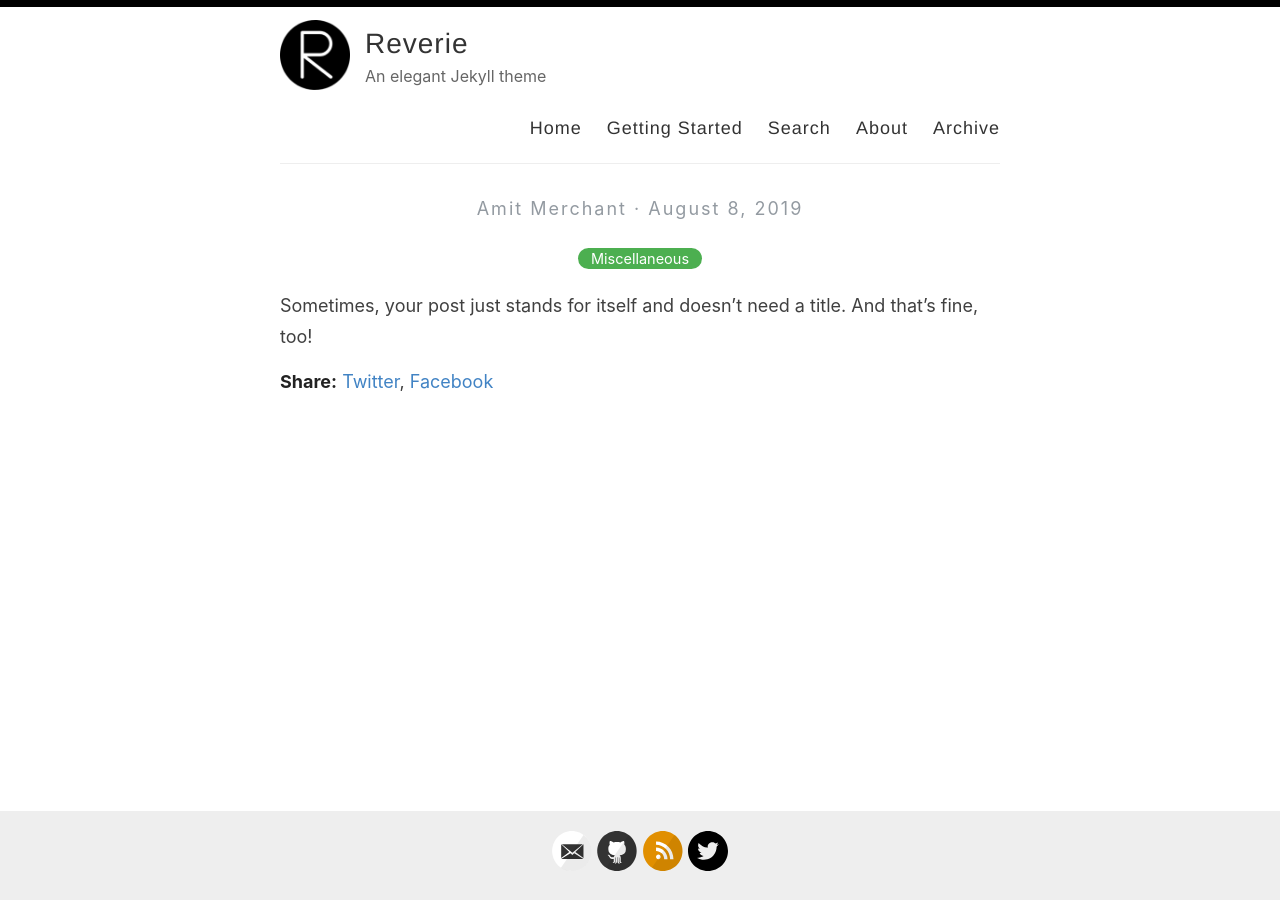
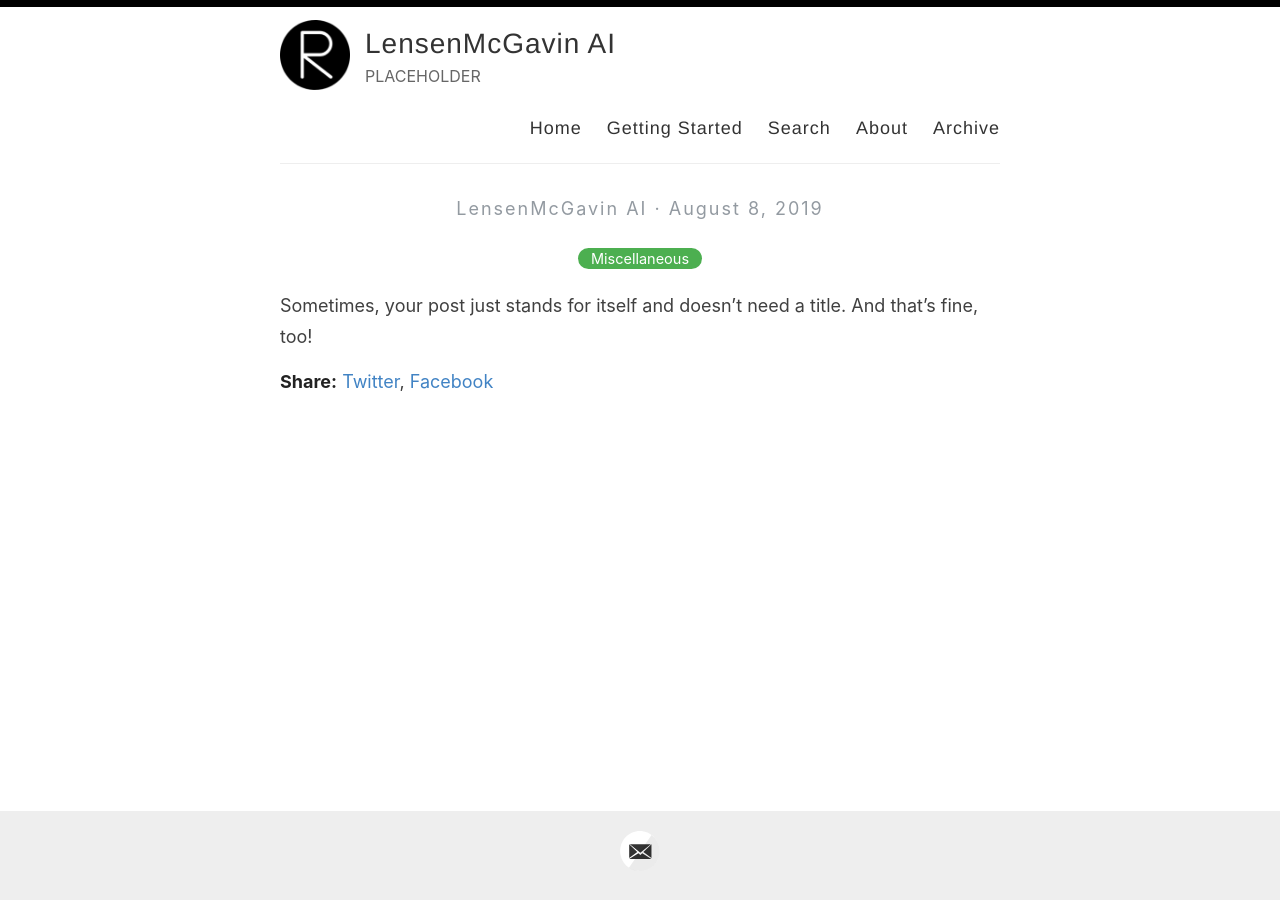
Before and after one commit to LensenMcGavin-AI/LensenMcGavin-AI.github.io, a Jekyll site: the page built from _posts/2019-08-08-no-title-posts.md, in a window 1280 px wide. Built offline with Jekyll 4.4.1, drawn with Linux system fonts in a browser that asks for light colours.

Commit message:
Update _config.yml

```diff
--- a/_config.yml
+++ b/_config.yml
@@ -3,13 +3,13 @@
 #
 
 # Name of your site (displayed in the header)
-name: Reverie
+name: LensenMcGavin AI
 
 # Name of the author
-author: Amit Merchant
+author: LensenMcGavin AI
 
 # Short bio or description (displayed in the header)
-description: An elegant Jekyll theme
+description: PLACEHOLDER
 
 # URL of your avatar or profile pic (you could use your GitHub profile pic)
 avatar: /images/reverie.png
@@ -21,15 +21,15 @@ avatar: /images/reverie.png
 # Includes an icon in the footer for each username you enter
 footer-links:
   dribbble:
-  email: amit.d.merchant@gmail.com
+  email: hello@lm-ai.nz
   facebook:
   flickr:
-  github: amitmerchant1990/reverie
+  github:
   instagram:
   linkedin:
   pinterest:
-  rss: rss
-  twitter: amit_merchant
+  rss:
+  twitter:
   stackoverflow:
   youtube: # channel/<your_long_string> or user/<user-name>
   googleplus: # anything in your profile username that comes after plus.google.com/
@@ -41,21 +41,21 @@ footer-links:
 disqus:
 
 # Enter your Google Analytics web tracking code (e.g. UA-2110908-2) to activate tracking
-google_analytics: UA-43339302-11
+google_analytics:
 
 # For newer "GA4" analytics, use the following instead of the "UA" entry above
 #google_analytics_ga4: G-GABC1DEFG
 
 # Your website URL (e.g. http://amitmerchant1990.github.io or http://www.amitmerchant.com)
 # Used for Sitemap.xml and your RSS feed
-url: http://www.amitmerchant.com/reverie
-enforce_ssl: https://www.amitmerchant.com/reverie
+url: http://lm-ai.nz
+enforce_ssl: https://lm-ai.nz
 
 # If you're hosting your site at a Project repository on GitHub pages
 # (http://yourusername.github.io/repository-name)
 # and NOT your User repository (http://yourusername.github.io)
 # then add in the baseurl here, like this: "/repository-name"
-baseurl: "/reverie"
+baseurl:
 
 #
 # !! You don't need to change any of the configuration flags below !!
```
